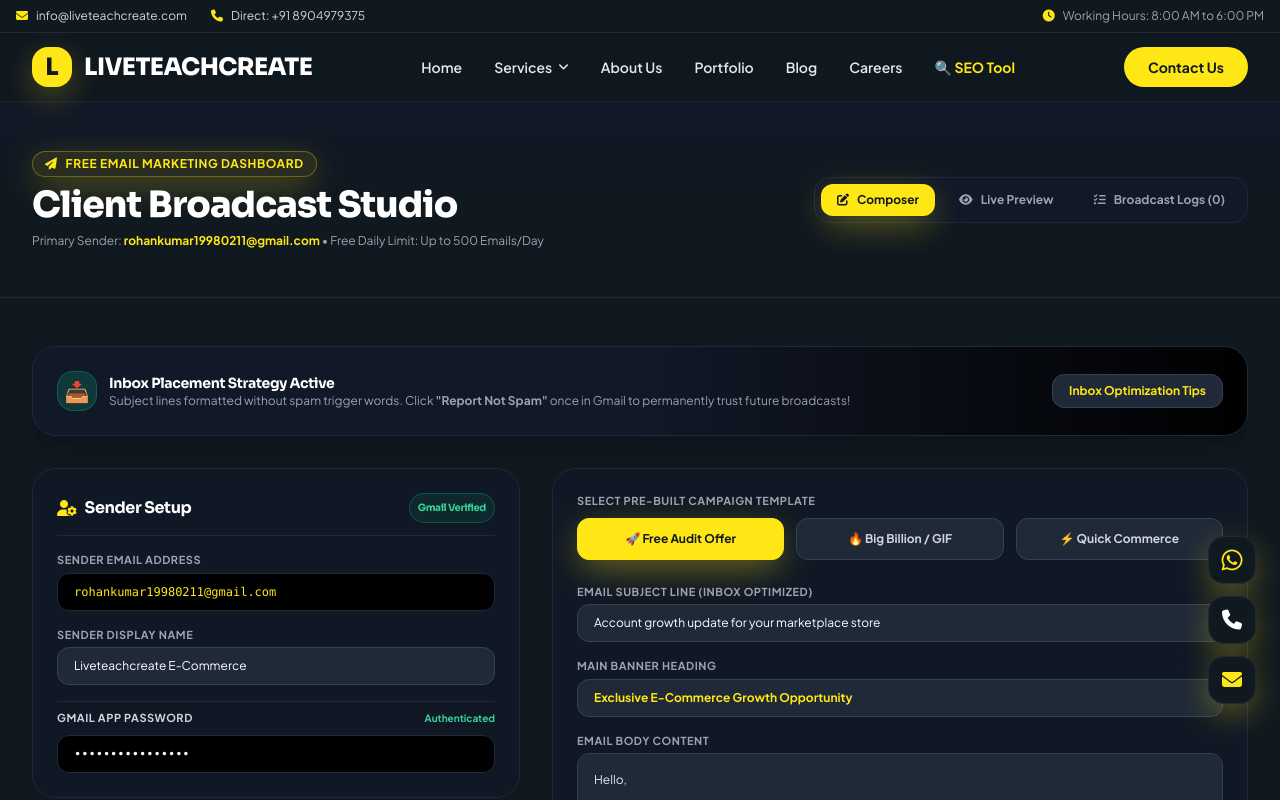
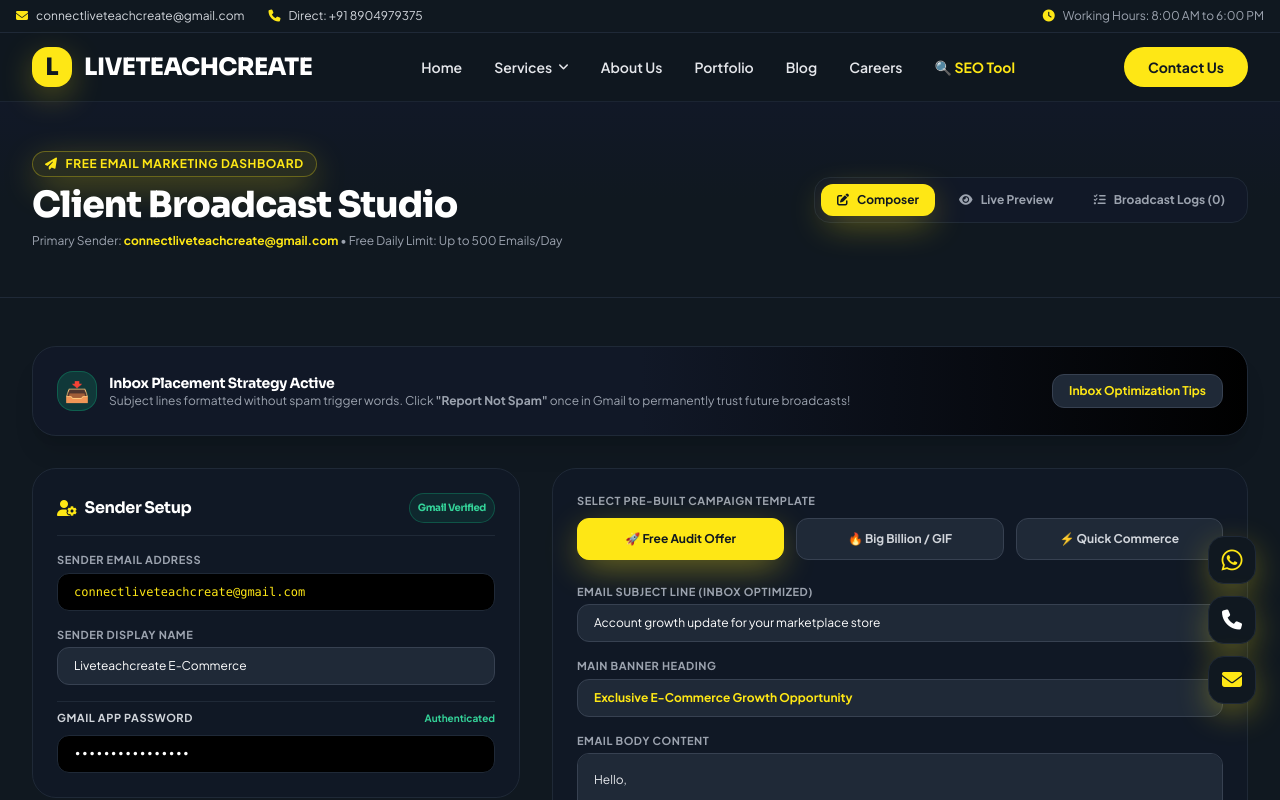
Before and after one commit to rohanxyz305/livetc, a React (Vite) app: page /email-marketing in a window 1280 px wide. Shown: the top 800 px of the page. Built offline with nearby package versions, Linux system fonts and the light colour scheme.

Commit message:
fix: Update email address across entire website to connectliveteachcreate@gmail.com

```diff
--- a/src/components/layout/FloatingActions.jsx
+++ b/src/components/layout/FloatingActions.jsx
@@ -25,7 +25,7 @@ export default function FloatingActions() {
 
       {/* Email Button */}
       <a
-        href="mailto:info@liveteachcreate.com"
+        href="mailto:connectliveteachcreate@gmail.com"
         className="group relative flex items-center justify-center w-12 h-12 bg-[#101820] hover:bg-[#FEE715] rounded-2xl shadow-yellowGlow border border-gray-800 text-[#FEE715] hover:text-[#101820] transition-all duration-300 hover:-translate-y-1"
         title="Send Email"
       >
--- a/src/components/layout/Footer.jsx
+++ b/src/components/layout/Footer.jsx
@@ -115,7 +115,7 @@ export default function Footer() {
               </div>
               <div className="flex gap-3 items-center">
                 <i className="fa-solid fa-envelope text-[#FEE715]"></i>
-                <a href="mailto:rohankumar19980211@gmail.com" className="hover:text-[#FEE715]">rohankumar19980211@gmail.com</a>
+                <a href="mailto:connectliveteachcreate@gmail.com" className="hover:text-[#FEE715]">connectliveteachcreate@gmail.com</a>
               </div>
             </div>
           </div>
--- a/src/components/layout/Topbar.jsx
+++ b/src/components/layout/Topbar.jsx
@@ -6,11 +6,11 @@ export default function Topbar() {
       <div className="max-w-7xl mx-auto flex flex-wrap justify-between items-center gap-2">
         <div className="flex items-center gap-6">
           <a
-            href="mailto:info@liveteachcreate.com"
+            href="mailto:connectliveteachcreate@gmail.com"
             className="flex items-center gap-2 text-gray-300 hover:text-[#FEE715] transition-colors"
           >
             <i className="fa-solid fa-envelope text-[#FEE715]"></i>
-            <span>info@liveteachcreate.com</span>
+            <span>connectliveteachcreate@gmail.com</span>
           </a>
           <a
             href="tel:+918904979375"
--- a/src/pages/CareerPage.jsx
+++ b/src/pages/CareerPage.jsx
@@ -47,7 +47,7 @@ export default function CareerPage() {
               </div>
 
               <a
-                href={`mailto:info@liveteachcreate.com?subject=Application%20for%20${encodeURIComponent(job.title)}`}
+                href={`mailto:connectliveteachcreate@gmail.com?subject=Application%20for%20${encodeURIComponent(job.title)}`}
                 className="shrink-0 px-6 py-3 bg-[#FEE715] hover:bg-[#e0ca00] text-[#101820] font-bold text-xs rounded-xl text-center shadow-yellowGlow transition-transform hover:scale-105"
               >
                 Apply Now
--- a/src/pages/ContactPage.jsx
+++ b/src/pages/ContactPage.jsx
@@ -96,7 +96,7 @@ export default function ContactPage() {
                     </div>
                     <div>
                       <h5 className="font-bold text-white">Email Address</h5>
-                      <a href="mailto:info@liveteachcreate.com" className="text-[#FEE715] font-bold hover:underline">info@liveteachcreate.com</a>
+                      <a href="mailto:connectliveteachcreate@gmail.com" className="text-[#FEE715] font-bold hover:underline">connectliveteachcreate@gmail.com</a>
                     </div>
                   </div>
                 </div>
--- a/src/pages/EmailMarketingPage.jsx
+++ b/src/pages/EmailMarketingPage.jsx
@@ -2,7 +2,7 @@ import React, { useState } from 'react';
 import SEO from '../components/common/SEO';
 
 export default function EmailMarketingPage() {
-  const DEFAULT_SENDER = "rohankumar19980211@gmail.com";
+  const DEFAULT_SENDER = "connectliveteachcreate@gmail.com";
 
   const [senderEmail, setSenderEmail] = useState(DEFAULT_SENDER);
   const [senderName, setSenderName] = useState("Liveteachcreate E-Commerce");
@@ -216,7 +216,7 @@ export default function EmailMarketingPage() {
     <>
       <SEO
         title="Free Email Marketing Studio"
-        description="Internal Email Marketing Tool for Liveteachcreate. Send daily broadcasts to client lists directly from rohankumar19980211@gmail.com."
+        description="Internal Email Marketing Tool for Liveteachcreate. Send daily broadcasts to client lists directly from connectliveteachcreate@gmail.com."
       />
 
       <div className="bg-gradient-to-b from-gray-900 via-[#101820] to-[#101820] py-12 text-white border-b border-gray-800">
```
Also changed, not shown: 4 other files (tests, documents, lock files or other folders).
